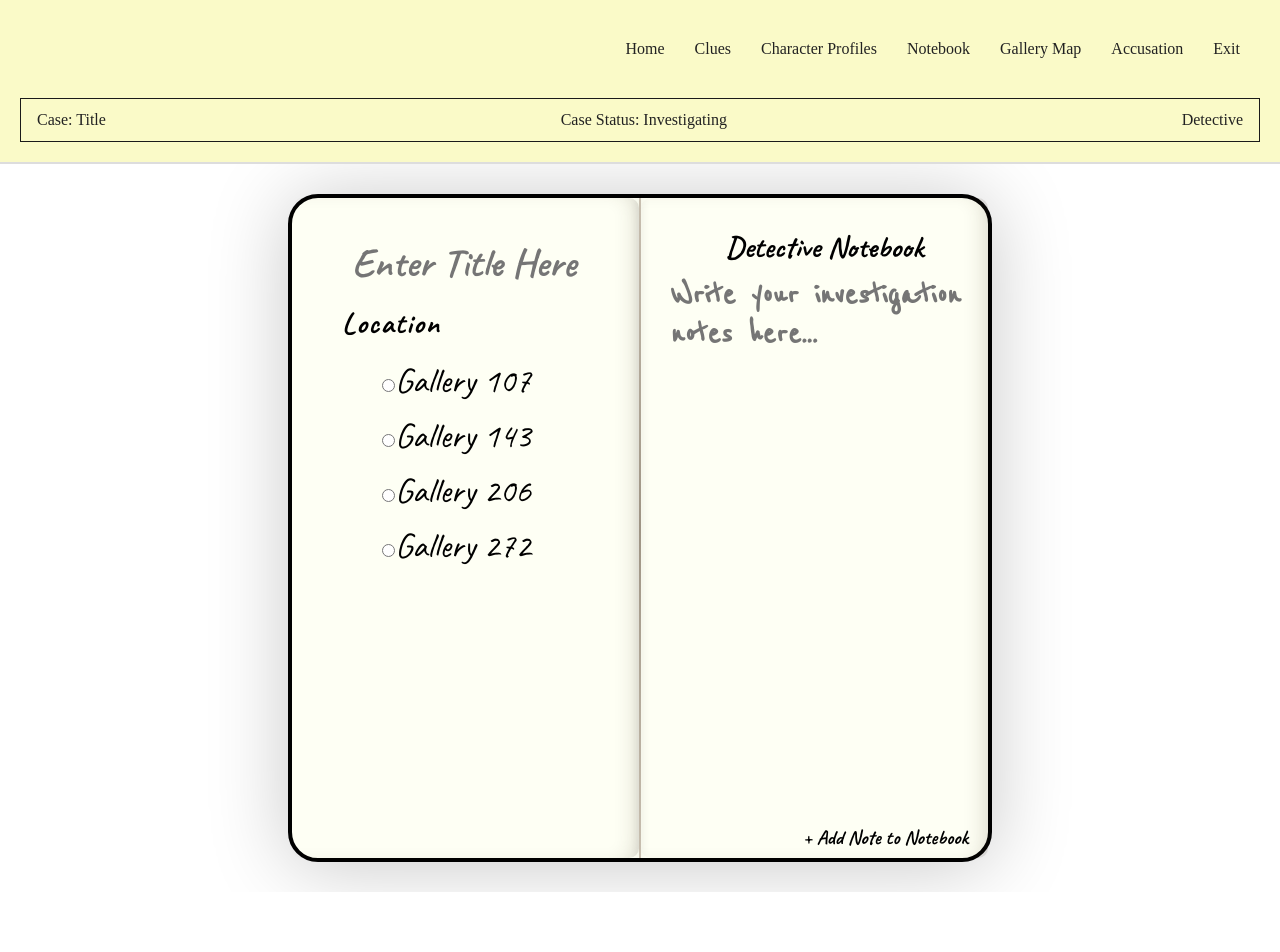
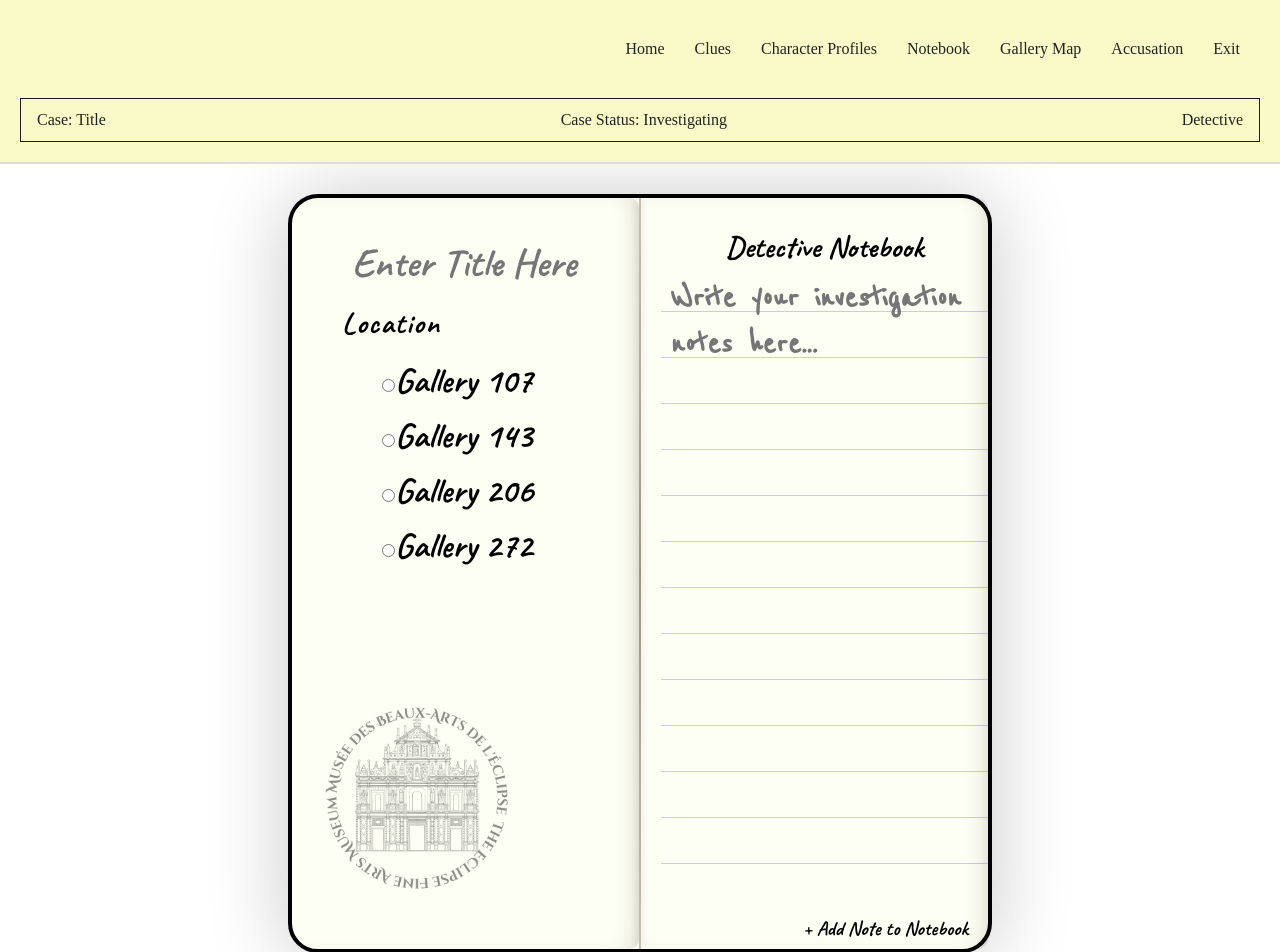
Before and after one commit to stanng66/cpan212-project-group-8, a Next.js app in the folder web/: page /notebook/create in a window 1280 px wide. Shown: the top 952 px of the page. Before the commit the page ends 892 px from the top, so only its background shows below. Built offline with nearby package versions, Linux system fonts and the light colour scheme.

Commit message:
add notebook lines and transparent gray museum logo

```diff
--- a/web/app/notebook/create/page.js
+++ b/web/app/notebook/create/page.js
@@ -122,6 +122,8 @@ export default function CreateNotebookPage() {
 
 
                         </div>
+                        <div className={styles.museumLogo}></div>
+
                     </div>
 
 
@@ -132,8 +134,8 @@ export default function CreateNotebookPage() {
 <div className={styles.rightPage}>
 
                 <form onSubmit={submit}>
+                    <div className={styles.textSpace}>
 
-                    <div className={styles.textSpace}>
                         <h1 className={styles.entryTitle}>Detective Notebook</h1>
 
                         <textarea rows="13" cols="60"
@@ -142,7 +144,9 @@ export default function CreateNotebookPage() {
                             onChange={(event) => setContent(event.target.value)}
                             placeholder="Write your investigation notes here..."
                             required
+
                         />
+
                     </div>
 
             {error && <p>{error}</p>}
--- a/web/app/notebook/createNote.module.css
+++ b/web/app/notebook/createNote.module.css
@@ -31,6 +31,7 @@
 
 }
 .leftPage{
+
     flex:1;
     display:flex;
     border-radius:10px;
@@ -38,12 +39,30 @@
         box-shadow: inset -14px 0 22px -12px rgba(60, 45, 30, 0.2);
 }
 .rightPage{
+
     flex:1;
     border-radius:10px;
 
     display:flex;
     flex-direction:column;
         box-shadow: inset -14px 0 22px -12px rgba(60, 45, 30, 0.2);
+}
+.museumLogo{
+        position: relative;
+    top:130px;
+    right: 0;
+    width: 60%;
+    height: 60%;
+    background-image:
+    url('/assets/characterImages/museumLogoBold.png');
+    z-index: 1208;
+    pointer-events: none;
+    background-repeat: no-repeat;
+    background-position: center;
+    background-size: contain;
+    opacity:0.45;
+
+    mix-blend-mode: multiply;
 }
 /* entries styling*/
 .title {
@@ -72,6 +91,19 @@ padding:10px;
   flex: 1;
   resize: none;
   box-sizing: border-box;
+  line-height: 46px;
+  background-image: repeating-linear-gradient(
+        to bottom,
+        transparent 0px,
+        transparent 45px,
+
+
+        rgba(35, 16, 177, 0.305) 45px,
+        rgba(35, 16, 177, 0.14) 46px
+    );
+
+    background-size: 100% 46px;
+    background-attachment: local;
 }
 .description {
     color: #030303;
@@ -170,7 +202,10 @@ background-color:transparent;
 cursor:pointer;
 }
 
-
+.submitButton:hover{
+    text-decoration:underline;
+    color:red;
+}
 
 /* .viewEntry{
     display: flex;
@@ -198,12 +233,12 @@ cursor:pointer;
 }
 
 .titleLocation{
-    margin-top:15px;
-
+    margin-top:11px;
+    font-weight:900;
 }
 .locationOptions{
     font-family: var(--font-caveat), cursive;
-
+    accent-color: #2310b1;
     font-size:1.5rem;
     display:flex;
     flex-direction: column;
```
